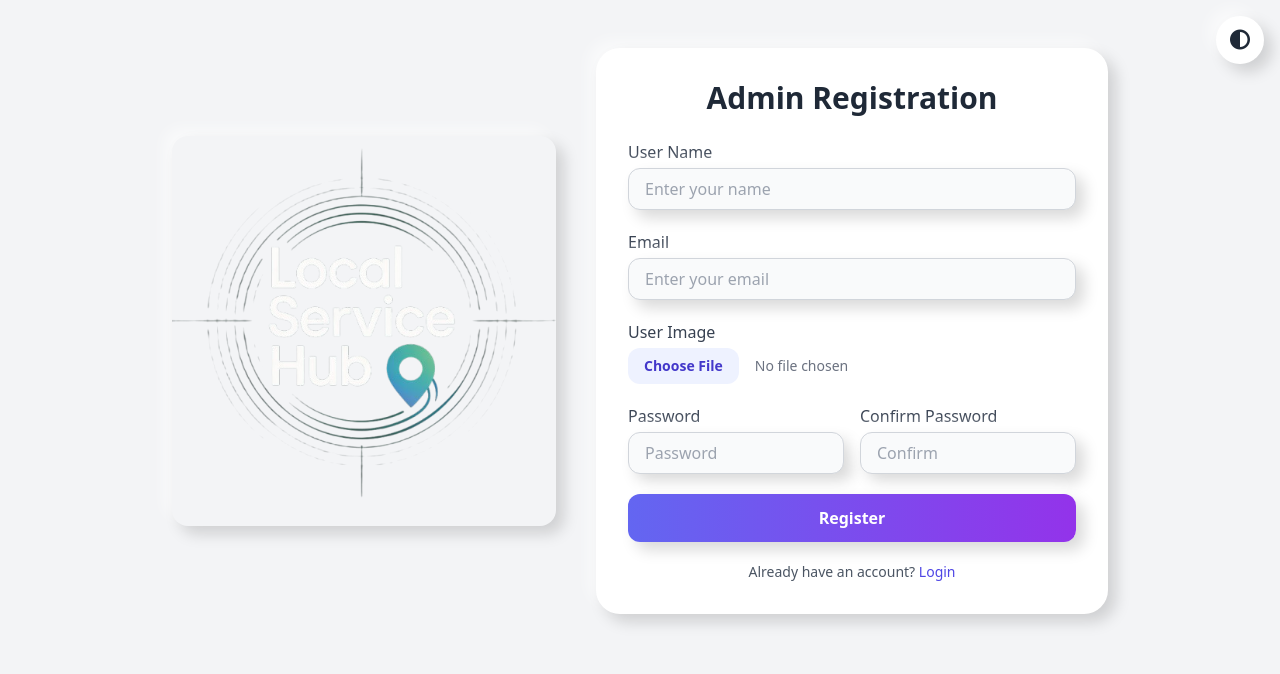
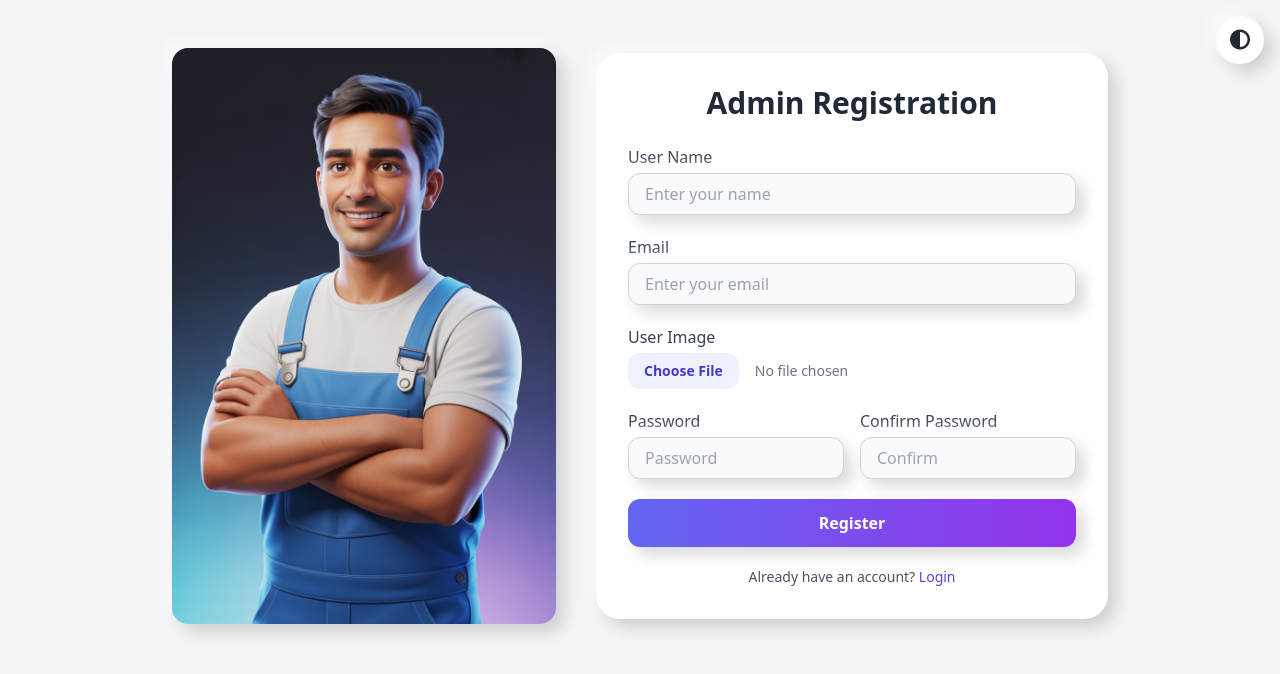
Before and after one commit to 82PareshPatil/Local_Service_Hub_1.0, a PHP site: page /admin_area/admin_registration.php in a window 1280 px wide. Shown: the top 674 px of the page. Run offline with PHP 8.4, Linux system fonts and the light colour scheme; some libraries are stand-ins or nearby versions.

Commit message:
Merged with remote main

```diff
--- a/admin_area/admin_registration.php
+++ b/admin_area/admin_registration.php
@@ -86,7 +86,7 @@ if ($_SERVER['REQUEST_METHOD'] === 'POST' && isset($_POST['admin_registration'])
     <main class="flex flex-col lg:flex-row items-center justify-center gap-10 py-12 px-4">
         <!-- Illustration -->
         <div class="max-w-sm animate-fade-in-up">
-            <img src="../image/logo.png" alt="Admin Registration Illustration" class="rounded-2xl shadow-neumorph dark:shadow-neumorphDark" />
+            <img src="../image/boy.jpg" alt="Admin Registration Illustration" class="rounded-2xl shadow-neumorph dark:shadow-neumorphDark" />
         </div>
 
         <!-- Registration Card -->
```
Also changed, not shown: image/boy.jpg (added).
